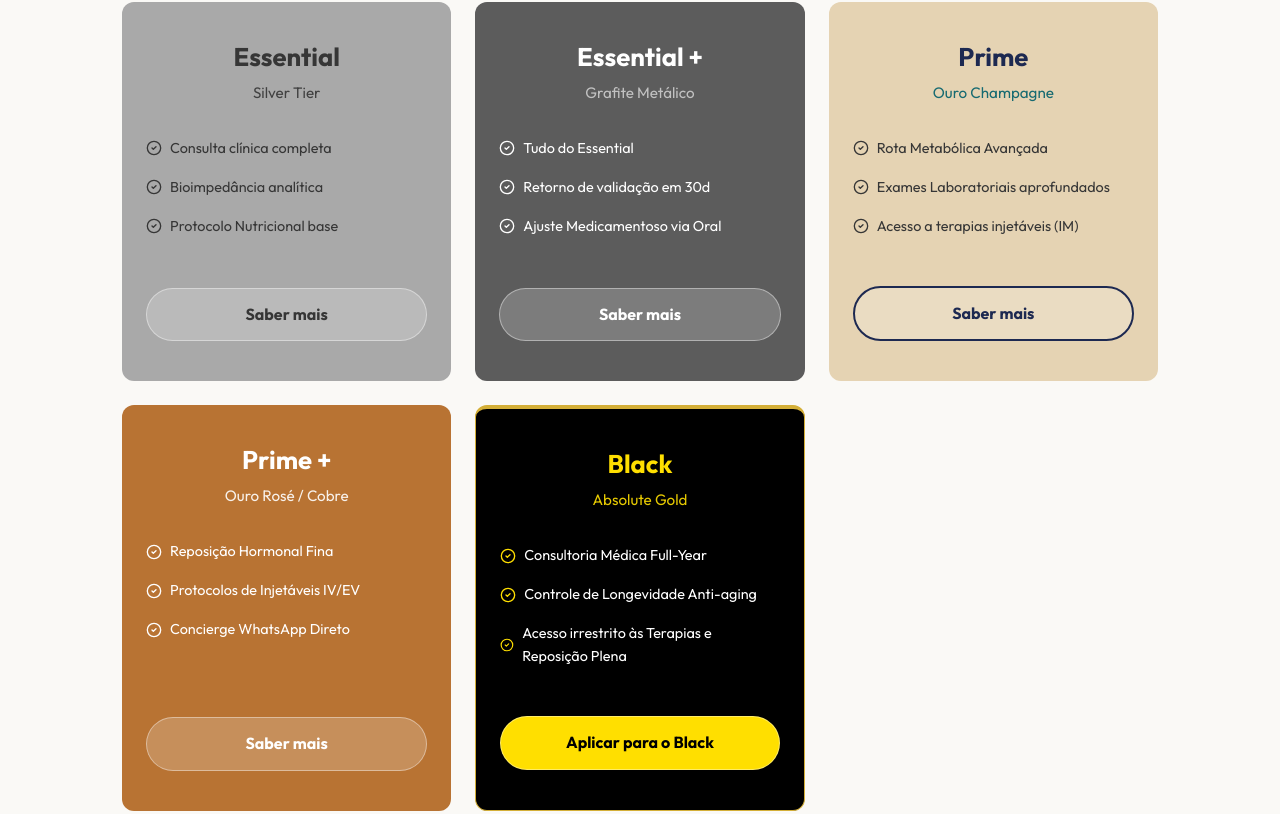
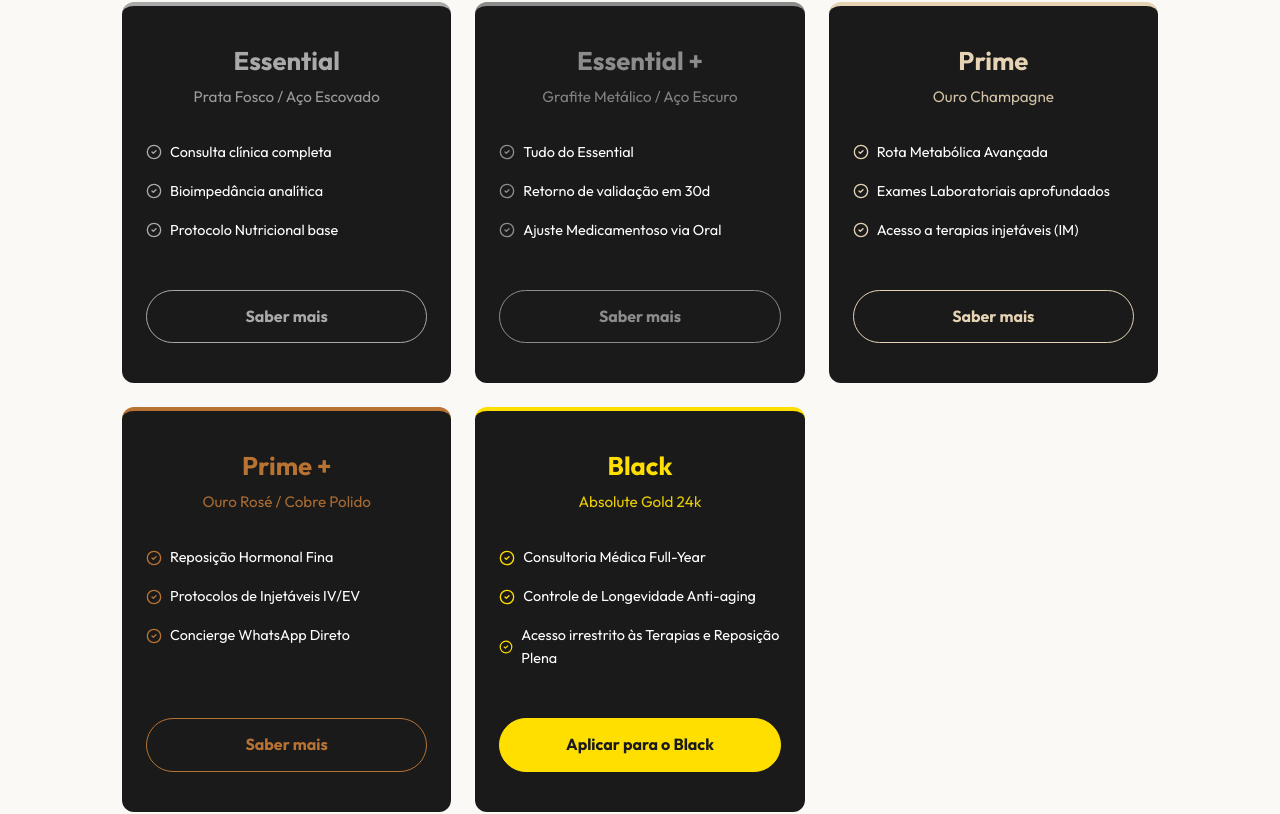
Before and after one commit to FranciscoHaidar/auravie-site, a React (Vite) app: page / in a window 1280 px wide. Shown: the part 2831-3645 px from the top of the page. Built offline with nearby package versions, Linux system fonts and the light colour scheme; no server answers; the database is empty.

Commit message:
style: implement dark hierarchy logic for pricing tables

```diff
--- a/src/App.jsx
+++ b/src/App.jsx
@@ -184,7 +184,7 @@ function App() {
           <div className="plans-grid">
             <div className="plan-card plan-essential">
               <h3>Essential</h3>
-              <p>Silver Tier</p>
+              <p className="tier-name">Prata Fosco / Aço Escovado</p>
               <ul>
                 <li><CheckCircle2 size={16} /> Consulta clínica completa</li>
                 <li><CheckCircle2 size={16} /> Bioimpedância analítica</li>
@@ -194,8 +194,8 @@ function App() {
             </div>
 
             <div className="plan-card plan-essential-plus">
-              <h3 style={{ color: '#fff' }}>Essential +</h3>
-              <p style={{ color: '#ccc'}}>Grafite Metálico</p>
+              <h3>Essential +</h3>
+              <p className="tier-name">Grafite Metálico / Aço Escuro</p>
               <ul>
                 <li><CheckCircle2 size={16} /> Tudo do Essential</li>
                 <li><CheckCircle2 size={16} /> Retorno de validação em 30d</li>
@@ -206,18 +206,18 @@ function App() {
 
             <div className="plan-card plan-prime">
               <h3>Prime</h3>
-              <p style={{ color: 'var(--title-petroleo)'}}>Ouro Champagne</p>
+              <p className="tier-name">Ouro Champagne</p>
               <ul>
-                <li style={{ color: 'var(--text-grafite)'}}><CheckCircle2 size={16} /> Rota Metabólica Avançada</li>
-                <li style={{ color: 'var(--text-grafite)'}}><CheckCircle2 size={16} /> Exames Laboratoriais aprofundados</li>
-                <li style={{ color: 'var(--text-grafite)'}}><CheckCircle2 size={16} /> Acesso a terapias injetáveis (IM)</li>
+                <li><CheckCircle2 size={16} /> Rota Metabólica Avançada</li>
+                <li><CheckCircle2 size={16} /> Exames Laboratoriais aprofundados</li>
+                <li><CheckCircle2 size={16} /> Acesso a terapias injetáveis (IM)</li>
               </ul>
-              <a href={WHATSAPP_LINK} target="_blank" rel="noopener noreferrer" className="btn-plan" style={{ border: '2px solid var(--title-marinho)', color: 'var(--title-marinho)'}}>Saber mais</a>
+              <a href={WHATSAPP_LINK} target="_blank" rel="noopener noreferrer" className="btn-plan">Saber mais</a>
             </div>
 
             <div className="plan-card plan-prime-plus">
-              <h3 style={{ color: '#fff' }}>Prime +</h3>
-              <p style={{ color: '#fff' }}>Ouro Rosé / Cobre</p>
+              <h3>Prime +</h3>
+              <p className="tier-name">Ouro Rosé / Cobre Polido</p>
               <ul>
                 <li><CheckCircle2 size={16} /> Reposição Hormonal Fina</li>
                 <li><CheckCircle2 size={16} /> Protocolos de Injetáveis IV/EV</li>
@@ -228,11 +228,11 @@ function App() {
 
             <div className="plan-card plan-black">
               <h3>Black</h3>
-              <p style={{ color: '#FFDF00'}}>Absolute Gold</p>
+              <p className="tier-name">Absolute Gold 24k</p>
               <ul>
-                <li><CheckCircle2 size={16} color="#FFDF00" /> Consultoria Médica Full-Year</li>
-                <li><CheckCircle2 size={16} color="#FFDF00" /> Controle de Longevidade Anti-aging</li>
-                <li><CheckCircle2 size={16} color="#FFDF00" /> Acesso irrestrito às Terapias e Reposição Plena</li>
+                <li><CheckCircle2 size={16} /> Consultoria Médica Full-Year</li>
+                <li><CheckCircle2 size={16} /> Controle de Longevidade Anti-aging</li>
+                <li><CheckCircle2 size={16} /> Acesso irrestrito às Terapias e Reposição Plena</li>
               </ul>
               <a href={WHATSAPP_LINK} target="_blank" rel="noopener noreferrer" className="btn-plan">Aplicar para o Black</a>
             </div>
--- a/src/index.css
+++ b/src/index.css
@@ -284,7 +284,9 @@ h1, h2, h3, h4 {
   text-align: center;
   display: flex;
   flex-direction: column;
-  color: #fff;
+  background: #1A1A1A; /* Unified deep graphite */
+  color: #FFFFFF;
+  border-top: 4px solid transparent; /* overriden by specific plan */
   transition: transform 0.3s ease;
 }
 
@@ -293,7 +295,6 @@ h1, h2, h3, h4 {
 }
 
 .plan-card h3 {
-  color: #fff;
   font-size: 1.6rem;
   margin-bottom: 0.5rem;
 }
@@ -302,6 +303,7 @@ h1, h2, h3, h4 {
   opacity: 0.9;
   font-size: 0.95rem;
   margin-bottom: 2rem;
+  color: #FFFFFF;
 }
 
 .plan-card ul {
@@ -316,27 +318,35 @@ h1, h2, h3, h4 {
   align-items: center;
   gap: 0.5rem;
   font-size: 0.9rem;
+  color: #FFFFFF;
 }
 
-.plan-essential { background: var(--plan-essential); color: var(--text-grafite); }
-.plan-essential h3 { color: var(--text-grafite); }
-.plan-essential-plus { background: var(--plan-essential-plus); }
-.plan-prime { background: var(--plan-prime); color: var(--title-marinho); }
-.plan-prime h3 { color: var(--title-marinho); }
-.plan-prime-plus { background: var(--plan-prime-plus); }
-.plan-black { background: var(--plan-black); border: 1px solid var(--gold-bronze); border-top: 4px solid var(--gold-bronze); }
-.plan-black h3 { color: #FFDF00; } /* 24k Gold */
-.plan-black .btn-plan { background: #FFDF00; color: #000; }
+/* Individual Plan Metallic Overrides */
+.plan-essential { border-top-color: #A9A9A9; }
+.plan-essential h3, .plan-essential p.tier-name, .plan-essential .btn-plan, .plan-essential li svg { color: #A9A9A9 !important; }
+
+.plan-essential-plus { border-top-color: #8C8C8C; }
+.plan-essential-plus h3, .plan-essential-plus p.tier-name, .plan-essential-plus .btn-plan, .plan-essential-plus li svg { color: #8C8C8C !important; }
+
+.plan-prime { border-top-color: #E5D3B3; }
+.plan-prime h3, .plan-prime p.tier-name, .plan-prime .btn-plan, .plan-prime li svg { color: #E5D3B3 !important; }
+
+.plan-prime-plus { border-top-color: #B87333; }
+.plan-prime-plus h3, .plan-prime-plus p.tier-name, .plan-prime-plus .btn-plan, .plan-prime-plus li svg { color: #B87333 !important; }
+
+.plan-black { border-top-color: #FFDF00; }
+.plan-black h3, .plan-black p.tier-name, .plan-black li svg { color: #FFDF00 !important; }
+.plan-black .btn-plan { background: #FFDF00 !important; color: #1A1A1A !important; border-color: #FFDF00 !important; }
 
 .btn-plan {
   margin-top: auto;
-  background: rgba(255,255,255,0.2);
+  background: transparent;
   color: inherit;
   font-weight: 700;
   padding: 0.8rem;
   border-radius: 50px;
   text-decoration: none;
-  border: 1px solid rgba(255,255,255,0.4);
+  border: 1.5px solid currentColor;
 }
 
 /* === FAQ === */
```
